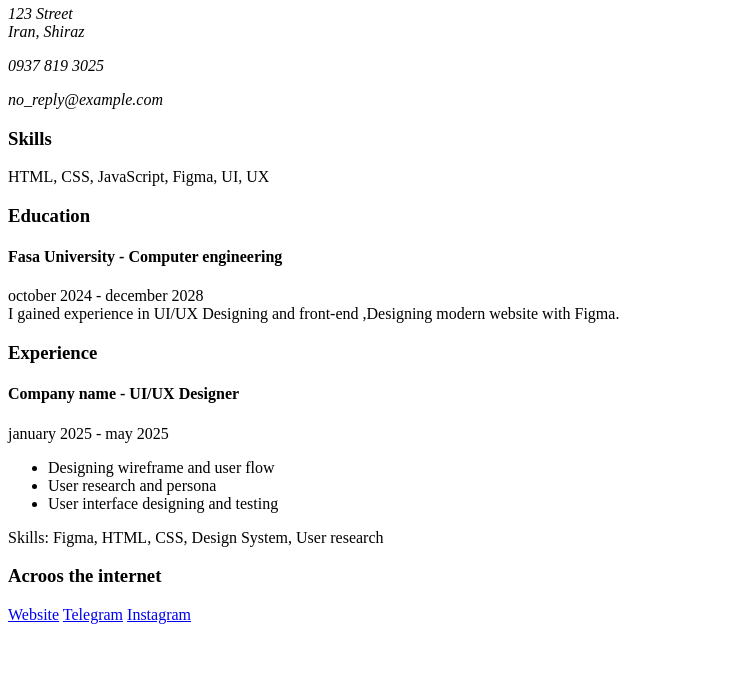
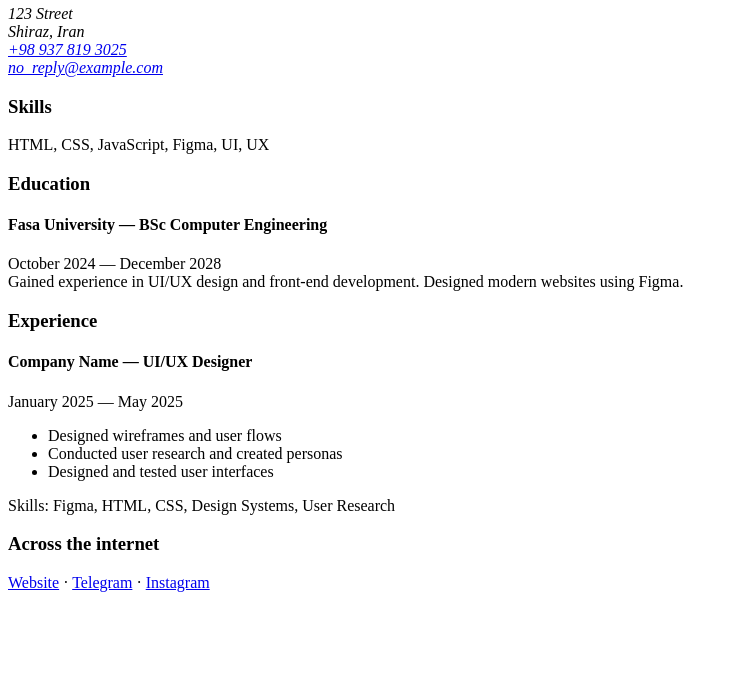
Before and after one commit to ParsaBerah/roadmap.sh-projects, a plain HTML site: page 01-Single-Page-CV/Single-Page-CV.html in a window 1280 px wide. Shown: the part 122-800 px from the top of the page, without its empty margins (0-739 px from the left). Drawn offline with Linux system fonts and the light colour scheme.

Commit message:
feat: add single-page CV for Parsa Berahman
Added a semantic, accessible HTML structure for a personal CV page including sections for header, skills, education, experience, and online presence. Improved metadata for SEO and Open Graph, and fixed text/typo issues.

```diff
--- a/01-Single-Page-CV/Single-Page-CV.html
+++ b/01-Single-Page-CV/Single-Page-CV.html
@@ -2,76 +2,78 @@
 <html lang="en">
 
 <head>
-    <meta charset="UTF-8">
-    <meta name="viewport" content="width=device-width, initial-scale=1.0">
-    <title>Parsa Berahman - UI/UX Designer</title>
-    <!--SEO Meta Tags-->
-    <meta name="description" content="Single page CV of Parsa Berahman a UI/UX Designer." />
-    <meta name="keywords" content="Frontend Developer, HTML, CSS, JavaScript, Resume, Web Developments" />
+    <meta charset="utf-8" />
+    <meta name="viewport" content="width=device-width, initial-scale=1" />
+    <title>Parsa Berahman — UI/UX Designer</title>
+
+    <!-- SEO -->
+    <meta name="description" content="Single page CV of Parsa Berahman — UI/UX Designer." />
+    <meta name="keywords" content="Frontend Developer, HTML, CSS, JavaScript, Resume, Web Development" />
     <meta name="author" content="Parsa Berahman" />
-    <!--Open Graph Meta Tags-->
-    <meta property="og:title" content="Parsa Berahman - UI/UX Designer">
-    <meta property="og:description" content="Single page CV of Parsa Berahman a UI/UX Designer.">
-    <meta property="og:image" content="https://parsaberah.ir/Assets/Profile.jpg">
-    <meta property="og:type" content="Website">
-    <meta property="og:url" content="https://parsaberah.ir">
-    <link rel="shortcut icon" href="https://parsaberah.ir/Assets/Profile.jpg" type="image/x-icon">
+
+    <!-- Open Graph -->
+    <meta property="og:title" content="Parsa Berahman — UI/UX Designer" />
+    <meta property="og:description" content="Single page CV of Parsa Berahman — UI/UX Designer." />
+    <meta property="og:image" content="https://parsaberah.ir/Assets/Profile.jpg" />
+    <meta property="og:type" content="website" />
+    <meta property="og:url" content="https://parsaberah.ir" />
+
+    <link rel="icon" href="https://parsaberah.ir/Assets/Profile.jpg" type="image/x-icon" />
 </head>
 
 <body>
     <header>
-        <h1>UI/UX Designer</h1>
-        <h2>Mid Level UI/UX Designer</h2>
-        <div class="contact-info">
+        <h1>Parsa Berahman</h1>
+        <h2>Mid-level UI/UX Designer</h2>
+
+        <div class="contact-info" aria-label="Contact information">
             <address>
-                123 Street <br>
-                Iran, Shiraz <br>
-                <p>0937 819 3025</p>
-                <p>no_reply@example.com</p>
+                123 Street<br />
+                Shiraz, Iran<br />
+                <a href="tel:+989378193025">+98 937 819 3025</a><br />
+                <a href="mailto:no_reply@example.com">no_reply@example.com</a>
             </address>
         </div>
     </header>
 
     <main>
-        <section class="skills">
-            <h3 class="sec  tion-title">Skills</h3>
+        <section class="skills" aria-labelledby="skills-title">
+            <h3 id="skills-title" class="section-title">Skills</h3>
+            <p>HTML, CSS, JavaScript, Figma, UI, UX</p>
+        </section>
+
+        <section class="education" aria-labelledby="education-title">
+            <h3 id="education-title" class="section-title">Education</h3>
+            <h4>Fasa University — BSc Computer Engineering</h4>
             <p>
-                HTML, CSS, JavaScript, Figma, UI, UX
+                October 2024 — December 2028<br />
+                Gained experience in UI/UX design and front-end development. Designed modern websites using Figma.
             </p>
         </section>
 
-        <section class="education">
-            <h3 class="section-title">Education</h3>
-            <h4>Fasa University - Computer engineering</h4>
-            <p>
-                october 2024 - december 2028 <br>
-                I gained experience in UI/UX Designing and front-end
-                ,Designing modern website with Figma.
-            </p>
-        </section>
-
-        <section class="experience">
-            <h3 class="section-title">Experience</h3>
+        <section class="experience" aria-labelledby="experience-title">
+            <h3 id="experience-title" class="section-title">Experience</h3>
             <article>
-                <h4>Company name - UI/UX Designer</h4>
-                <p>january 2025 - may 2025</p>
+                <h4>Company Name — UI/UX Designer</h4>
+                <p>January 2025 — May 2025</p>
                 <ul>
-                    <li>Designing wireframe and user flow</li>
-                    <li>User research and persona</li>
-                    <li>User interface designing and testing</li>
+                    <li>Designed wireframes and user flows</li>
+                    <li>Conducted user research and created personas</li>
+                    <li>Designed and tested user interfaces</li>
                 </ul>
-                <p>Skills: Figma, HTML, CSS, Design System, User research</p>
+                <p>Skills: Figma, HTML, CSS, Design Systems, User Research</p>
             </article>
         </section>
 
-        <section class="internet">
-            <h3 class="section-title">Acroos the internet</h3>
-            <a href="http://parsaberah.ir">Website</a>
-            <a href="https://t.me/parsauiuxchannel">Telegram</a>
-            <a href="https://www.instagram.com/uiux.parsa">Instagram</a>
+        <section class="online" aria-labelledby="online-title">
+            <h3 id="online-title" class="section-title">Across the internet</h3>
+            <p>
+                <a href="https://parsaberah.ir" target="_blank" rel="noopener noreferrer">Website</a> ·
+                <a href="https://t.me/parsauiuxchannel" target="_blank" rel="noopener noreferrer">Telegram</a> ·
+                <a href="https://www.instagram.com/uiux.parsa" target="_blank" rel="noopener noreferrer">Instagram</a>
+            </p>
         </section>
     </main>
-
 </body>
 
 </html>
```
